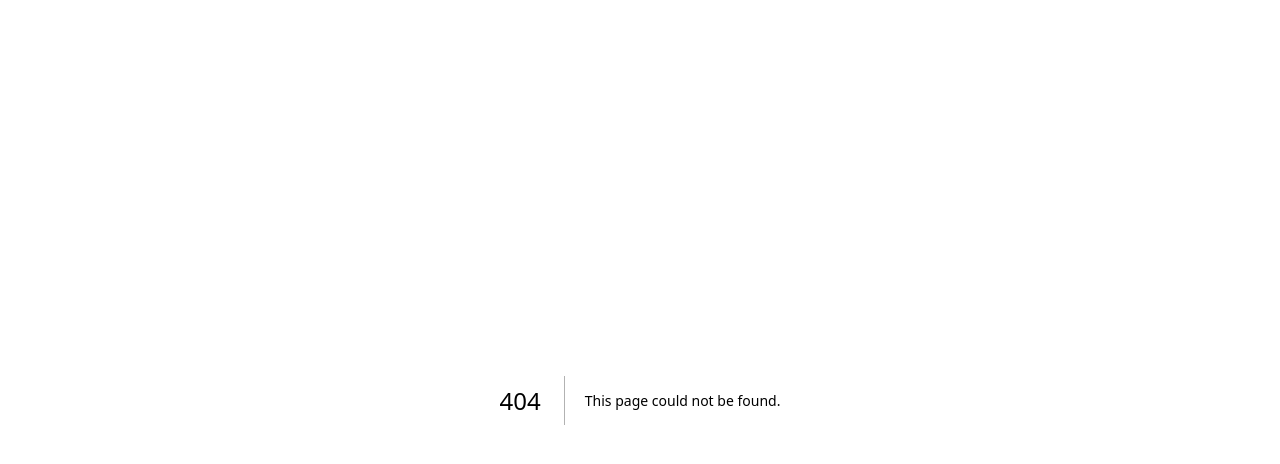
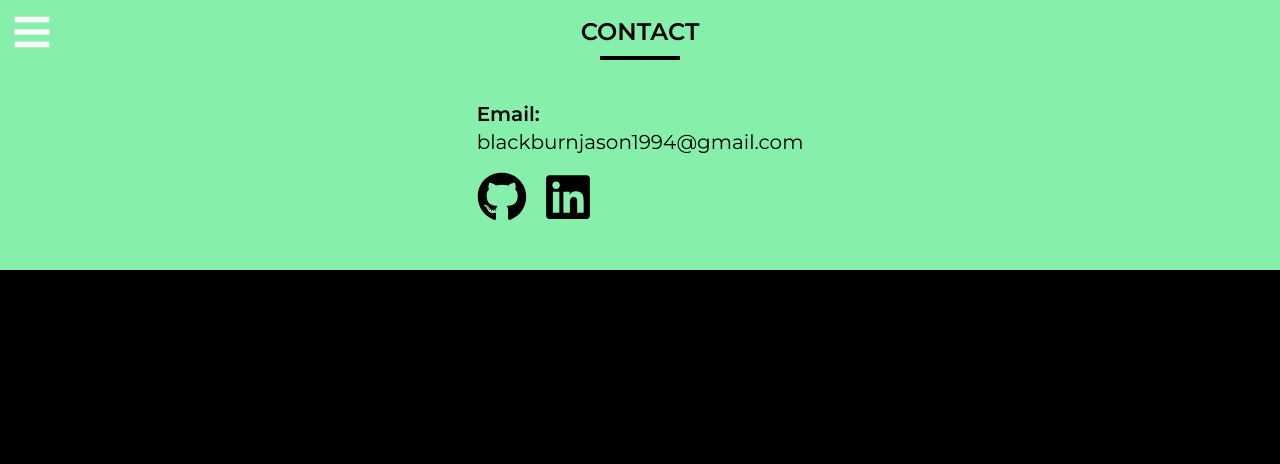
Before and after one commit to JBlackburn94/portv2, a Next.js app: page /pages/contact in a window 1280 px wide. Before the commit this address had no page. Shown: the top 464 px of the page. Built offline with nearby package versions, Linux system fonts and the light colour scheme.

Commit message:
navbar added

```diff
--- a/src/app/components/horizontalCarousel.js
+++ b/src/app/components/horizontalCarousel.js
@@ -9,7 +9,7 @@ export default function HorizontalCarousel() {
     target: targetRef,
   });
 
-  const x = useTransform(scrollYProgress, [0, 1], ["100%", "-100%"]);
+  const x = useTransform(scrollYProgress, [0, 1], ["100%", "-95%"]);
   const opacity = useTransform(scrollYProgress, [1, 0.9], [0, 1]);
   return (
     <section ref={targetRef} className="relative h-[200vh]">
--- /dev/null
+++ b/src/app/components/navigation/Navbar.js
@@ -0,0 +1,68 @@
+"use client";
+import { FaBars, FaTimes } from "react-icons/fa";
+import { useState } from "react";
+import { motion } from "framer-motion";
+
+const variants = {
+  open: { x: 0, opacity: 1 },
+  closed: { x: "-150%", opacity: 0 },
+};
+
+export default function Navbar() {
+  const [isOpen, setIsOpen] = useState();
+  const links = [
+    {
+      id: 1,
+      title: "Home",
+      link: "#hero",
+    },
+    {
+      id: 2,
+      title: "About",
+      link: "#about",
+    },
+    {
+      id: 3,
+      title: "Portfolio",
+      link: "#portfolio",
+    },
+    {
+      id: 4,
+      title: "Contact",
+      link: "#contact",
+    },
+  ];
+  return (
+    <nav className="fixed z-20 flex items-start justify-start w-full">
+      <motion.div
+        initial={{ x: "-100%" }}
+        animate={{ x: 0 }}
+        transition={{ ease: [0.6, 0.01, 0.05, 0.95] }}
+        onClick={() => setIsOpen(!isOpen)}
+        className="relative z-20 p-3"
+      >
+        {isOpen ? <FaTimes size={40} /> : <FaBars size={40} />}
+      </motion.div>
+      <motion.div
+        animate={isOpen ? "open" : "closed"}
+        variants={variants}
+        className="absolute z-10 w-full h-screen bg-black md:w-1/4"
+      >
+        <ul className="flex flex-col items-center justify-center p-10 md:justify-start md:items-start">
+          {links.map(({ id, title, link }) => (
+            <motion.li
+              key={id}
+              whileHover={{ scale: 1.2 }}
+              transition={{ ease: [0.6, 0.01, 0.05, 0.95] }}
+              className="mx-1 my-10 select-none md:mx-10"
+            >
+              <a href={link} className="text-lg font-semibold md:text-xl">
+                {title}
+              </a>
+            </motion.li>
+          ))}
+        </ul>
+      </motion.div>
+    </nav>
+  );
+}
--- a/src/app/globals.css
+++ b/src/app/globals.css
@@ -5,4 +5,5 @@
 body {
     background-color: black;
     color: white;
+    scroll-behavior: smooth;
 }
--- a/src/app/layout.js
+++ b/src/app/layout.js
@@ -1,3 +1,4 @@
+import Navbar from "./components/navigation/Navbar.js";
 import { Montserrat } from "next/font/google";
 import "./globals.css";
 
@@ -11,7 +12,10 @@ export const metadata = {
 export default function RootLayout({ children }) {
   return (
     <html lang="en">
-      <body className={montserrat.className}>{children}</body>
+      <body className={montserrat.className}>
+        <Navbar />
+        {children}
+      </body>
     </html>
   );
 }
--- a/src/app/page.js
+++ b/src/app/page.js
@@ -2,6 +2,7 @@
 import Hero from "./pages/hero/page";
 import About from "./pages/about/page";
 import Portfolio from "./pages/portfolio/page";
+import Contact from "./pages/contact/page";
 
 export default function Home() {
   return (
@@ -9,6 +10,7 @@ export default function Home() {
       <Hero />
       <About />
       <Portfolio />
+      <Contact />
     </main>
   );
 }
--- a/src/app/pages/about/page.js
+++ b/src/app/pages/about/page.js
@@ -46,6 +46,7 @@ export default function About() {
   const opacity = useTransform(scrollYProgress, [0, 0.4], [0, 1]);
   return (
     <motion.section
+      id="about"
       ref={targetRef}
       style={{ opacity }}
       className="h-auto flex flex-col justify-start items-center my-10"
--- /dev/null
+++ b/src/app/pages/contact/page.js
@@ -0,0 +1,25 @@
+import { FaGithub, FaLinkedin } from "react-icons/fa";
+
+export default function Contact() {
+  return (
+    <section
+      id="contact"
+      className="flex flex-col justify-center items-center w-full bg-green-300 text-black"
+    >
+      <h2 className="font-semibold uppercase text-2xl mt-4">Contact</h2>
+      <span className="border-t-4 border-black w-20 my-2"></span>
+      <div className="p-4 m-4 text-black">
+        <p className="text-xl font-semibold">Email:</p>
+        <p className="text-xl">blackburnjason1994@gmail.com</p>
+        <span className="flex justify-start items-center">
+          <a href="#">
+            <FaGithub size={50} className="my-4 mr-4" />
+          </a>
+          <a href="#">
+            <FaLinkedin size={50} className="my-4" />
+          </a>
+        </span>
+      </div>
+    </section>
+  );
+}
--- a/src/app/pages/hero/page.js
+++ b/src/app/pages/hero/page.js
@@ -17,9 +17,10 @@ export default function Hero() {
 
   return (
     <motion.section
+      id="hero"
       style={{ opacity }}
       ref={targetRef}
-      className="flex flex-col justify-start items-center h-fit px-4 py-16 text-center"
+      className="flex flex-col justify-start items-center h-fit px-4 py-16 text-center select-none"
     >
       <motion.div style={{ scale }} className="flex flex-col items-center">
         <Image
@@ -35,7 +36,7 @@ export default function Hero() {
           <p className="text-lg">📍 London</p>
         </span>
         <a
-          href="https://github.com/JBlackburn94?tab=repositories"
+          href="https://github.com/JBlackburn94"
           target="_blank"
           className="flex items-center justify-center mt-6 bg-green-300 p-4 text-black rounded"
         >
--- a/src/app/pages/portfolio/page.js
+++ b/src/app/pages/portfolio/page.js
@@ -1,9 +1,9 @@
 "use client";
-import HorizontalCarousel from "@/app/components/horizontalCarousel";
+import HorizontalCarousel from "@/app/components/HorizontalCarousel.js";
 
 export default function Portfolio() {
   return (
-    <section>
+    <section id="portfolio">
       <HorizontalCarousel />
     </section>
   );
```
